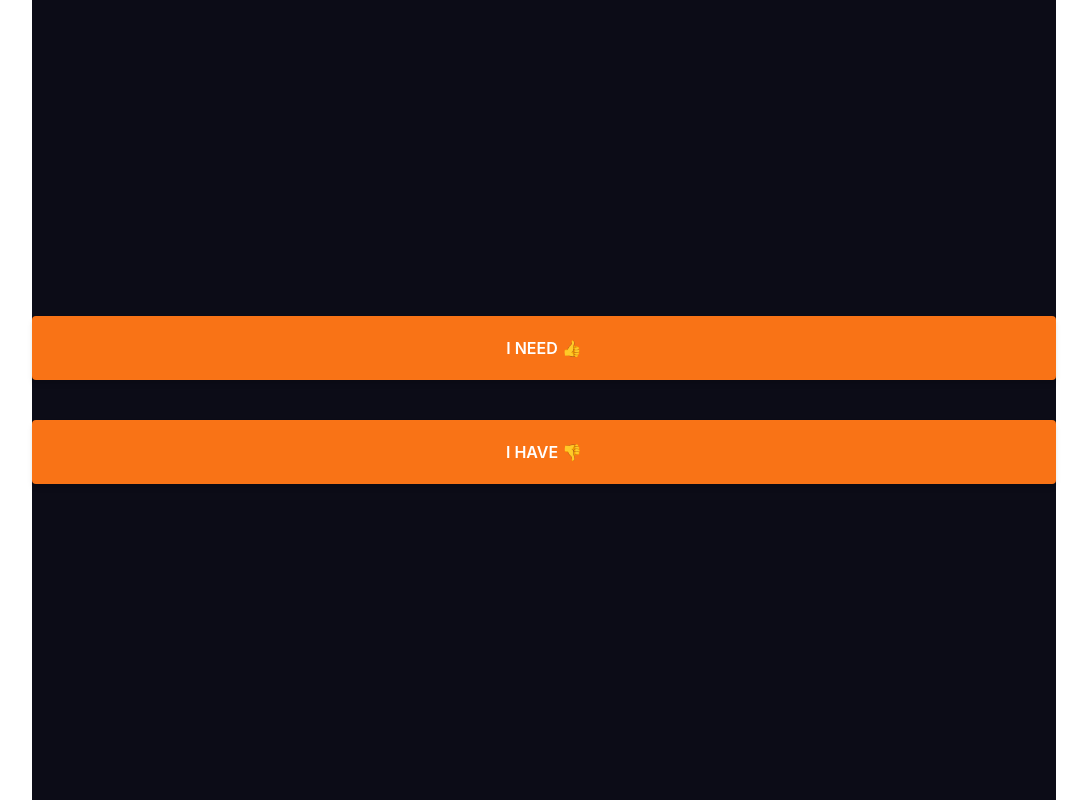
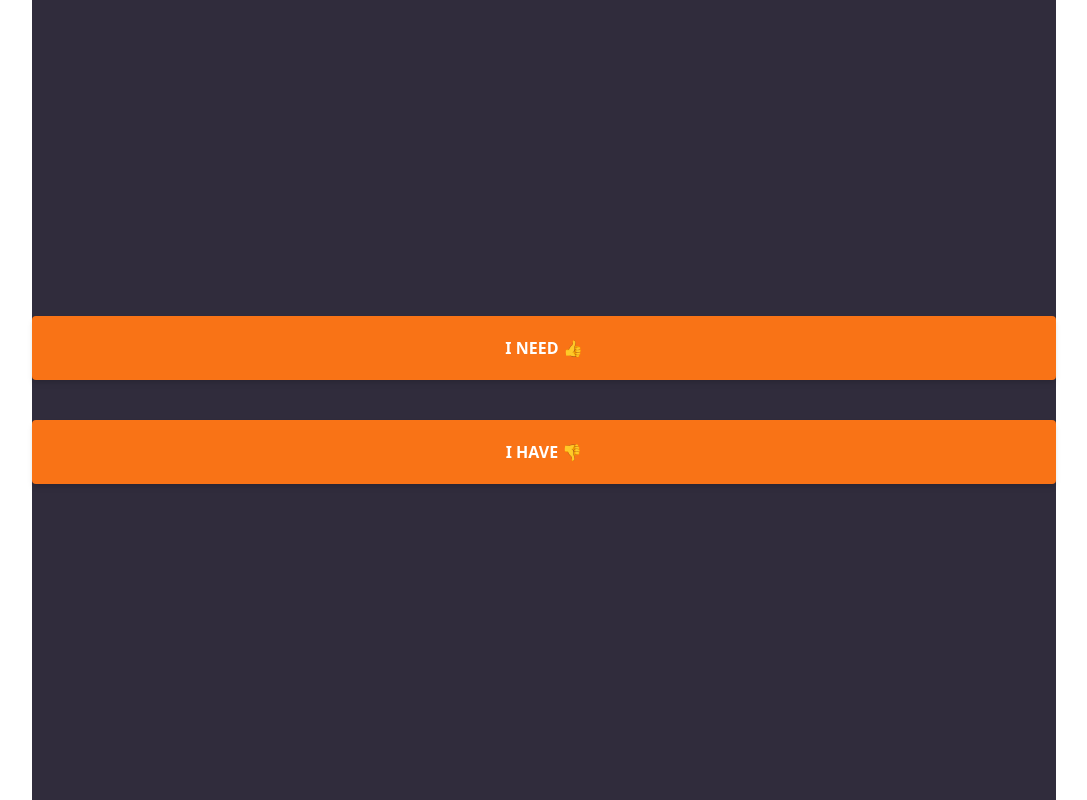
Before and after one commit to SolidarityGR/mobile-app, a React (Create React App) app: page / in a window 1280 px wide. Shown: the whole page, without its empty margins (96-1183 px from the left). Built offline with nearby package versions, Linux system fonts and the light colour scheme.

Commit message:
add poppins font, logo class, play with colors

```diff
--- a/src/index.css
+++ b/src/index.css
@@ -3,14 +3,38 @@
 @tailwind utilities;
 
 @import url('https://fonts.googleapis.com/css2?family=Montserrat:ital,wght@0,100..900;1,100..900&display=swap');
+@import url('https://fonts.googleapis.com/css2?family=Poppins:ital,wght@0,100;0,200;0,300;0,400;0,500;0,600;0,700;0,800;0,900;1,100;1,200;1,300;1,400;1,500;1,600;1,700;1,800;1,900&display=swap');
 
 .montserrat-logo {
   font-family: "Montserrat", sans-serif;
   font-optical-sizing: auto;
-  font-weight: 200;
+  font-weight: 500;
   font-style: normal;
 }
 
+.poppins-regular {
+  font-family: "Poppins", sans-serif;
+  font-weight: 400;
+  font-style: normal;
+}
+
+.poppins-bold {
+  font-family: "Poppins", sans-serif;
+  font-weight: 700;
+  font-style: normal;
+}
+
+.logo {
+  font-family: "Montserrat", sans-serif;
+  font-optical-sizing: auto;
+  font-weight: 500;
+  font-style: normal;
+  font-size: 50px;
+  background: -webkit-linear-gradient(#e0deee, #ad5e94);
+  -webkit-background-clip: text;
+  -webkit-text-fill-color: transparent;
+  text-shadow: 1px 1px 2px rgba(255, 192, 203, 0.63);
+}
 
 /* To revisit colorscheme use url */
 /* https://www.realtimecolors.com/?colors=e0deee-0c0c17-a2a0cf-6e3a71-ad5e94&fonts=Inter-Inter */
@@ -24,7 +48,8 @@
   }
   .dark {
     --text: #e0deee;
-    --background: #0c0c17;
+    --textdark: #0c0c17;
+    --background: #302c3c;
     --primary: #a2a0cf;
     --secondary: #6e3a71;
     --accent: #ad5e94;
@@ -34,9 +59,6 @@
 html, body, #root {
   margin: 0;
   height: 100%;
-  font-family: -apple-system, BlinkMacSystemFont, 'Segoe UI', 'Roboto', 'Oxygen',
-    'Ubuntu', 'Cantarell', 'Fira Sans', 'Droid Sans', 'Helvetica Neue',
-    sans-serif;
   -webkit-font-smoothing: antialiased;
   -moz-osx-font-smoothing: grayscale;
 }
```
